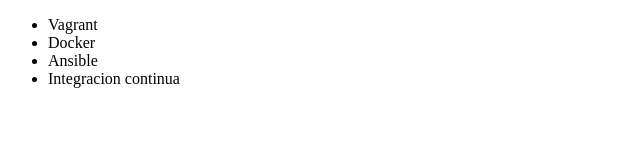
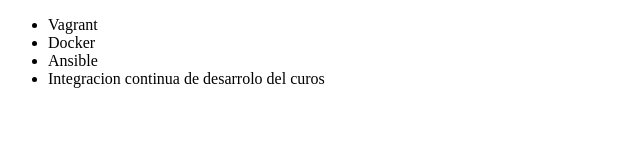
Before and after one commit to alexsanchez1703/alura-git_proyecto1, a plain HTML site: page index.html in a window 1280 px wide. Shown: the whole page, without its empty margins (0-640 px from the left). Drawn offline with Linux system fonts and the light colour scheme.

Commit message:
Renombrando curso de contua

```diff
--- a/index.html
+++ b/index.html
@@ -9,7 +9,7 @@
          <li> Vagrant </li>
          <li> Docker </li>
          <li> Ansible </li>
-         <li> Integracion continua </li>
+         <li> Integracion continua de desarrolo del curos </li>
      </ul>
 </body>
 </html>
```
